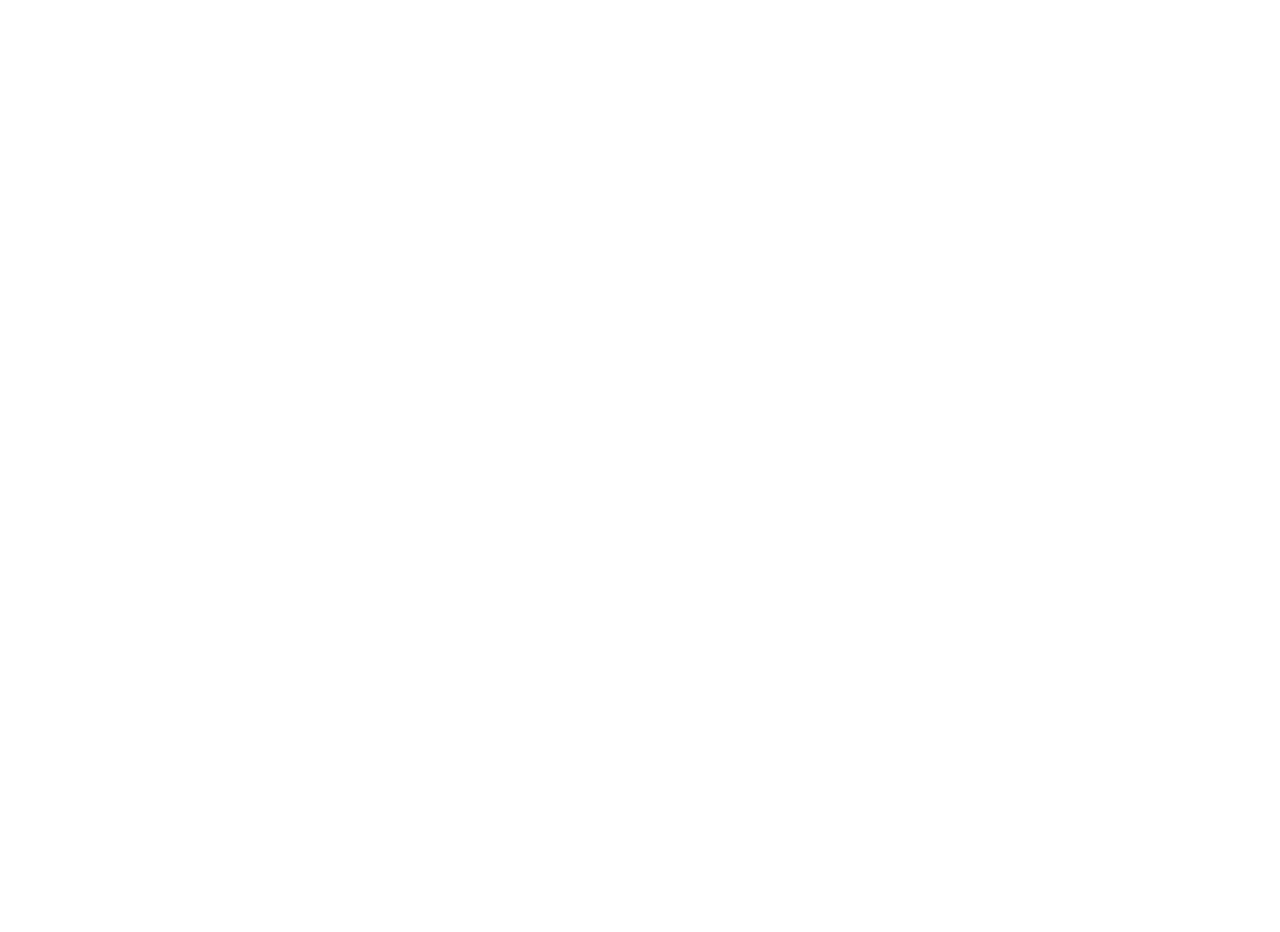
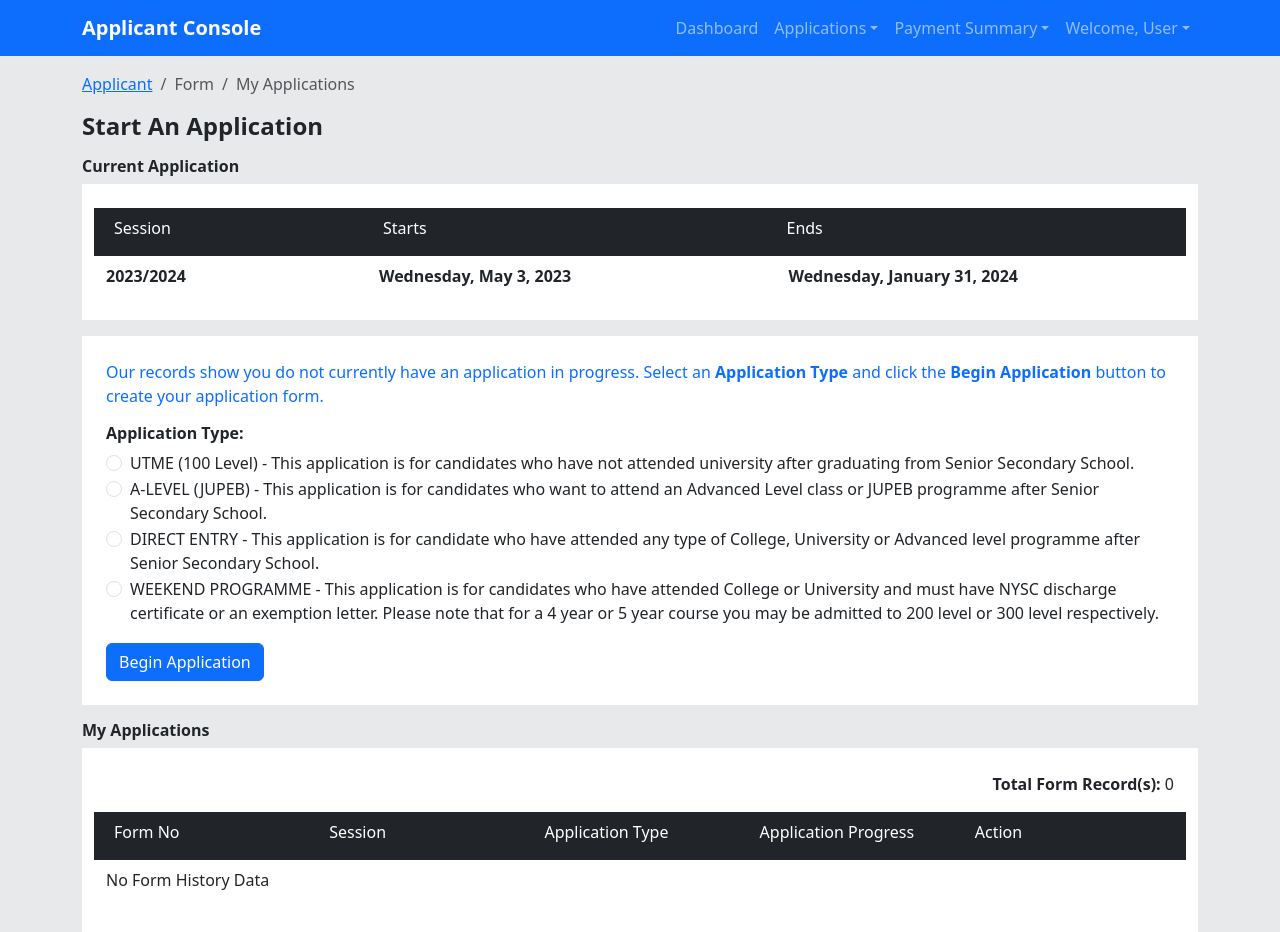
Before and after one commit to Sir-Dave/Bowen-Admissions, a React (Create React App) app: page /applicant/form/application in a window 1280 px wide. Before the commit this address had no page. Before the commit the page ends 800 px from the top, so only its background shows below. Built offline with nearby package versions, Linux system fonts and the light colour scheme.

Commit message:
Created applications page

```diff
--- a/src/App.tsx
+++ b/src/App.tsx
@@ -7,6 +7,7 @@
 import { BrowserRouter, Routes, Route } from 'react-router-dom';
 import StaffLogin from './components/StaffLogin';
 import EmailConfirm from './components/EmailConfirm';
+import Application from './components/Application';
 
 
 import './App.css';
@@ -23,6 +24,7 @@
         <Route path="/referral-login" element={<ReferralLogin />} />
         <Route path="/staff-login" element={<StaffLogin />} />
         <Route path="/confirm-email" element={<EmailConfirm />} />
+        <Route path="/applicant/form/application" element={<Application/>} />
 
       </Routes>
     </BrowserRouter>
--- /dev/null
+++ b/src/components/Application.tsx
@@ -0,0 +1,135 @@
+import React from 'react';
+import Container from 'react-bootstrap/Container';
+import Breadcrumb from 'react-bootstrap/Breadcrumb'
+import Button from 'react-bootstrap/Button';
+import Row from 'react-bootstrap/Row';
+import Col from 'react-bootstrap/Col';
+import Header from './Header';
+import Form from 'react-bootstrap/Form';
+
+const Application: React.FC = () => {
+
+    return (
+        <>
+            <Header />
+
+            <style>
+                {`
+                    body {
+                        background-color: #E8E9EB;
+                    }
+                `}
+            </style>
+
+            <Container>
+                <Row className='mt-3'>
+                    <Breadcrumb>
+                        <Breadcrumb.Item href="#">Applicant</Breadcrumb.Item>
+                        <Breadcrumb.Item active>Form</Breadcrumb.Item>
+                        <Breadcrumb.Item active>My Applications</Breadcrumb.Item>
+                    </Breadcrumb>
+                </Row>
+
+                <h4><strong> Start An Application</strong></h4>
+
+                <h6 className='mt-3'><strong> Current Application </strong></h6>
+                <Row>
+                    <Col>
+
+                        <Form className="bg-white p-4">
+
+                            <Row className='bg-dark text-white p-2'>
+                                <Col md={3}><Form.Label> Session </Form.Label></Col>
+                                <Col><Form.Label> Starts </Form.Label></Col>
+                                <Col><Form.Label> Ends </Form.Label></Col>
+                            </Row>
+
+                            <Row className='mt-2'>
+                                <Col md={3}><Form.Label> <strong>2023/2024</strong> </Form.Label> </Col>
+                                <Col><Form.Label> <strong>Wednesday, May 3, 2023</strong> </Form.Label></Col>
+                                <Col><Form.Label> <strong>Wednesday, January 31, 2024 </strong></Form.Label></Col>
+                            </Row>
+
+                        </Form>
+                    </Col>
+                </Row>
+
+                <Row className='mt-3'>
+                    <Col>
+
+                        <Form className="bg-white p-4">
+                            <p className='text-primary'>
+                                Our records show you do not currently have an application in progress. Select an <strong>Application Type</strong> and click the <strong>Begin Application</strong> button to create your application form.
+
+                            </p>
+                            <h6><strong>Application Type:</strong></h6>
+
+                            <Row>
+                                <Col>
+                                    <Form.Check
+                                        type="radio"
+                                        id="utme"
+                                        label="UTME (100 Level) - This application is for candidates who have not attended university after graduating from Senior Secondary School."
+                                    />
+                                    <Form.Check
+                                        type="radio"
+                                        id="a_level"
+                                        label="A-LEVEL (JUPEB) - This application is for candidates who want to attend an Advanced Level class or JUPEB programme after Senior Secondary School."
+                                    />
+                                    <Form.Check
+                                        type="radio"
+                                        id="direct_entry"
+                                        label="DIRECT ENTRY - This application is for candidate who have attended any type of College, University or Advanced level programme after Senior Secondary School."
+                                    />
+                                    <Form.Check
+                                        type="radio"
+                                        id="weekend_programme"
+                                        label="WEEKEND PROGRAMME - This application is for candidates who have attended College or University and must have NYSC discharge certificate or an exemption letter. Please note that for a 4 year or 5 year course you may be admitted to 200 level or 300 level respectively."
+                                    />
+                                </Col>
+
+                            </Row>
+
+                            <div className="d-flex justify-content-start mt-3">
+                                <Button variant="primary" type="submit" className="btn">
+                                    Begin Application
+                                </Button>
+                            </div>
+
+                        </Form>
+                    </Col>
+                </Row>
+
+                <h6 className='mt-3'><strong> My Applications</strong></h6>
+                <Row>
+                    <Col>
+
+                        <Form className="bg-white p-4">
+
+                            <div className='d-flex justify-content-end'>
+                                <p><strong>Total Form Record(s):</strong> 0</p>
+                            </div>
+
+                            <Row className='bg-dark text-white p-2'>
+                                <Col><Form.Label> Form No </Form.Label></Col>
+                                <Col><Form.Label> Session </Form.Label></Col>
+                                <Col><Form.Label> Application Type </Form.Label></Col>
+                                <Col><Form.Label> Application Progress </Form.Label></Col>
+                                <Col><Form.Label> Action </Form.Label></Col>
+                            </Row>
+
+                            <Row className='mt-2'>
+                                <p>No Form History Data</p>
+                            </Row>
+
+                        </Form>
+                    </Col>
+                </Row>
+
+            </Container >
+
+        </>
+    );
+}
+
+export default Application;
--- a/src/components/Header.tsx
+++ b/src/components/Header.tsx
@@ -16,7 +16,7 @@
             <Nav.Link href="/">Dashboard</Nav.Link>
 
             <NavDropdown title="Applications" id="applications-dropdown">
-              <NavDropdown.Item href="#">My Applications</NavDropdown.Item>
+              <NavDropdown.Item href="applicant/form/application">My Applications</NavDropdown.Item>
               <NavDropdown.Item href="#">Application Status</NavDropdown.Item>
             </NavDropdown>
 
```
